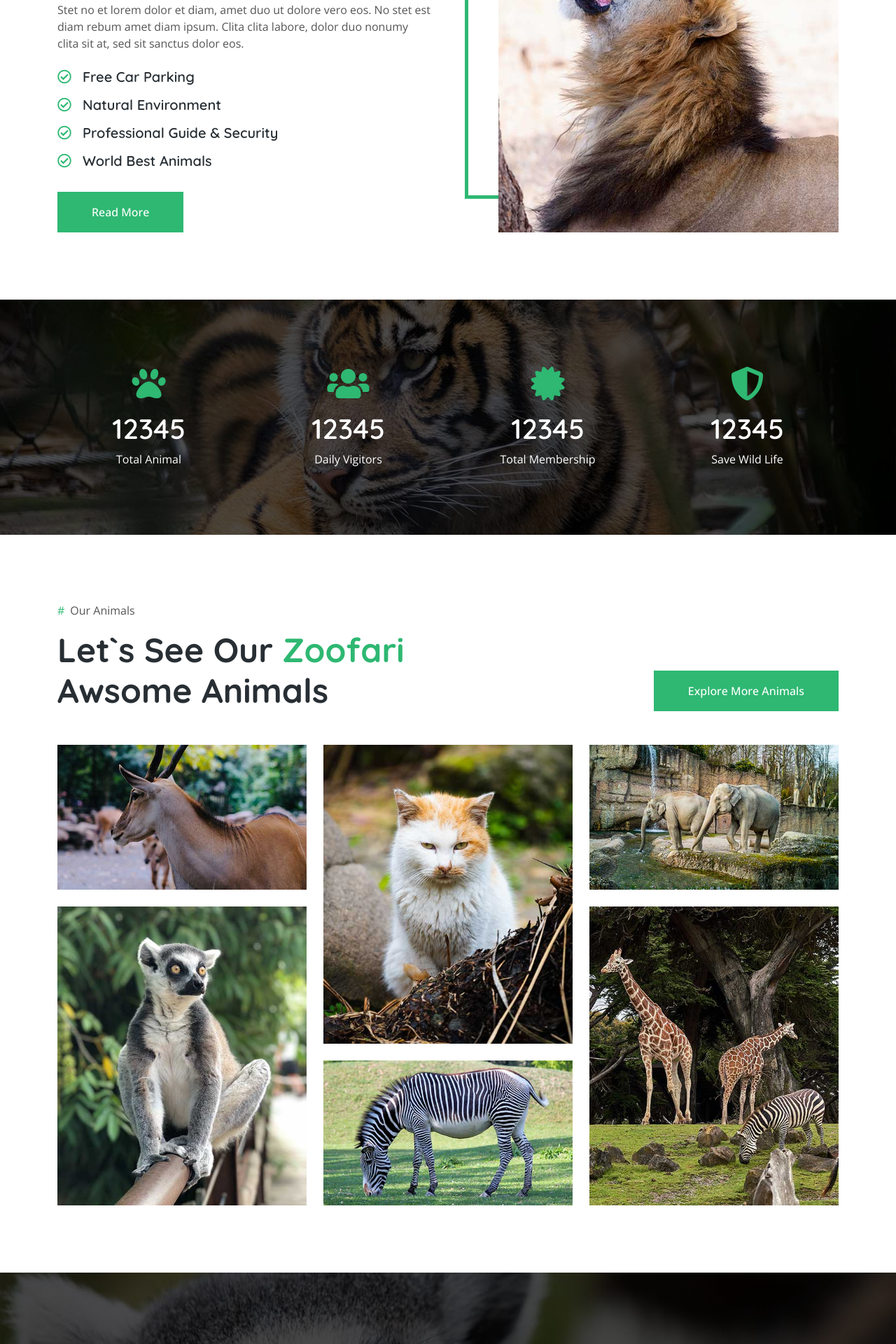
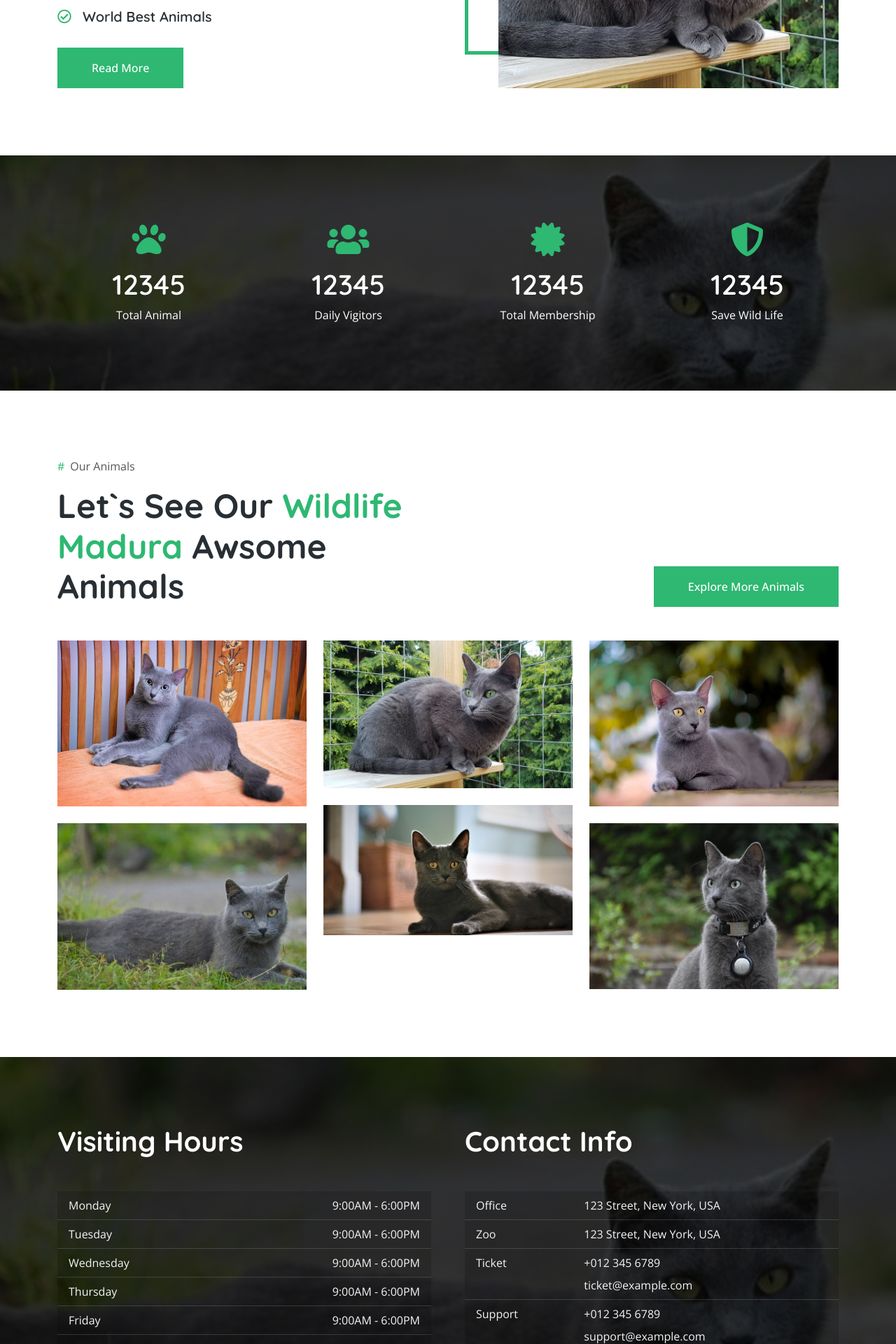
Before and after one commit to yahyarzq/wildlife-madura, a PHP site: page / in a window 1280 px wide. Shown: the part 1040-2960 px from the top of the page at 70% size. Run offline with PHP 8.4, Linux system fonts and the light colour scheme; some libraries are stand-ins or nearby versions.

Commit message:
Major Changes

```diff
--- a/css/style.css
+++ b/css/style.css
@@ -143,7 +143,7 @@
 
 /*** Header ***/
 .header-bg {
-    background: linear-gradient(rgba(0, 0, 0, .7), rgba(0, 0, 0, .7)), url(../img/bg-1.jpg) center center no-repeat;
+    background: linear-gradient(rgba(0, 0, 0, .7), rgba(0, 0, 0, .7)), url(../img/cat-busok-5.jpeg) center center no-repeat;
     background-size: cover;
 }
 
@@ -342,12 +342,12 @@
 
 /*** Facts & Visiting Hours ***/
 .facts {
-    background: linear-gradient(rgba(0, 0, 0, .7), rgba(0, 0, 0, .7)), url(../img/bg-1.jpg) center center no-repeat;
+    background: linear-gradient(rgba(0, 0, 0, .7), rgba(0, 0, 0, .7)), url(../img/cat-busok-5.jpeg) center center no-repeat;
     background-size: cover;
 }
 
 .visiting-hours {
-    background: linear-gradient(rgba(0, 0, 0, .7), rgba(0, 0, 0, .7)), url(../img/bg-2.jpg) center center no-repeat;
+    background: linear-gradient(rgba(0, 0, 0, .7), rgba(0, 0, 0, .7)), url(../img/cat-busok-5.jpeg) center center no-repeat;
     background-size: cover;
 }
 
@@ -519,7 +519,7 @@
 
 /*** Footer ***/
 .footer {
-    background: linear-gradient(rgba(0, 0, 0, .7), rgba(0, 0, 0, .7)), url(../img/bg-2.jpg) center center no-repeat;
+    background: linear-gradient(rgba(0, 0, 0, .7), rgba(0, 0, 0, .7)), url(../img/cat-busok-5.jpeg) center center no-repeat;
     background-size: cover;
 }
 
--- a/index.html
+++ b/index.html
@@ -113,7 +113,7 @@
                     <div class="d-flex align-items-center pt-4 animated slideInDown">
                         <a href="" class="btn btn-primary py-sm-3 px-3 px-sm-5 me-5">Read More</a>
                         <button type="button" class="btn-play" data-bs-toggle="modal"
-                            data-src="https://www.youtube.com/embed/DWRcNpR6Kdc" data-bs-target="#videoModal">
+                            data-src="https://www.youtube.com/embed/13jeVsOwyx4" data-bs-target="#videoModal">
                             <span></span>
                         </button>
                         <h6 class="text-white m-0 ms-4 d-none d-sm-block">Watch Video</h6>
@@ -123,13 +123,13 @@
             <div class="col-lg-6 wow fadeIn" data-wow-delay="0.5s">
                 <div class="owl-carousel header-carousel">
                     <div class="owl-carousel-item">
-                        <img class="img-fluid" src="img/carousel-1.jpg" alt="">
+                        <img class="img-fluid" src="img/cat-busok-1.jpeg" alt="">
                     </div>
                     <div class="owl-carousel-item">
-                        <img class="img-fluid" src="img/carousel-2.jpg" alt="">
+                        <img class="img-fluid" src="img/cat-busok-2.jpeg" alt="">
                     </div>
                     <div class="owl-carousel-item">
-                        <img class="img-fluid" src="img/carousel-3.jpg" alt="">
+                        <img class="img-fluid" src="img/cat-busok-3.jpg" alt="">
                     </div>
                 </div>
             </div>
@@ -175,7 +175,7 @@
                 </div>
                 <div class="col-lg-6 wow fadeInUp" data-wow-delay="0.5s">
                     <div class="img-border">
-                        <img class="img-fluid" src="img/about.jpg" alt="">
+                        <img class="img-fluid" src="img/cat-busok-6.jpeg" alt="">
                     </div>
                 </div>
             </div>
@@ -222,7 +222,7 @@
             <div class="row g-5 mb-5 align-items-end wow fadeInUp" data-wow-delay="0.1s">
                 <div class="col-lg-6">
                     <p><span class="text-primary me-2">#</span>Our Animals</p>
-                    <h1 class="display-5 mb-0">Let`s See Our <span class="text-primary">Zoofari</span> Awsome Animals</h1>
+                    <h1 class="display-5 mb-0">Let`s See Our <span class="text-primary">Wildlife Madura</span> Awsome Animals</h1>
                 </div>
                 <div class="col-lg-6 text-lg-end">
                     <a class="btn btn-primary py-3 px-5" href="">Explore More Animals</a>
@@ -232,9 +232,9 @@
                 <div class="col-lg-4 col-md-6 wow fadeInUp" data-wow-delay="0.1s">
                     <div class="row g-4">
                         <div class="col-12">
-                            <a class="animal-item" href="img/animal-md-1.jpg" data-lightbox="animal">
+                            <a class="animal-item" href="img/cat-busok-4.jpeg" data-lightbox="animal">
                                 <div class="position-relative">
-                                    <img class="img-fluid" src="img/animal-md-1.jpg" alt="">
+                                    <img class="img-fluid" src="img/cat-busok-4.jpeg" alt="">
                                     <div class="animal-text p-4">
                                         <p class="text-white small text-uppercase mb-0">Animal</p>
                                         <h5 class="text-white mb-0">Elephant</h5>
@@ -243,9 +243,9 @@
                             </a>
                         </div>
                         <div class="col-12">
-                            <a class="animal-item" href="img/animal-lg-1.jpg" data-lightbox="animal">
+                            <a class="animal-item" href="img/cat-busok-5.jpeg" data-lightbox="animal">
                                 <div class="position-relative">
-                                    <img class="img-fluid" src="img/animal-lg-1.jpg" alt="">
+                                    <img class="img-fluid" src="img/cat-busok-5.jpeg" alt="">
                                     <div class="animal-text p-4">
                                         <p class="text-white small text-uppercase mb-0">Animal</p>
                                         <h5 class="text-white mb-0">Elephant</h5>
@@ -258,9 +258,9 @@
                 <div class="col-lg-4 col-md-6 wow fadeInUp" data-wow-delay="0.3s">
                     <div class="row g-4">
                         <div class="col-12">
-                            <a class="animal-item" href="img/animal-lg-2.jpg" data-lightbox="animal">
+                            <a class="animal-item" href="img/cat-busok-6.jpeg" data-lightbox="animal">
                                 <div class="position-relative">
-                                    <img class="img-fluid" src="img/animal-lg-2.jpg" alt="">
+                                    <img class="img-fluid" src="img/cat-busok-6.jpeg" alt="">
                                     <div class="animal-text p-4">
                                         <p class="text-white small text-uppercase mb-0">Animal</p>
                                         <h5 class="text-white mb-0">Elephant</h5>
@@ -269,9 +269,9 @@
                             </a>
                         </div>
                         <div class="col-12">
-                            <a class="animal-item" href="img/animal-md-2.jpg" data-lightbox="animal">
+                            <a class="animal-item" href="img/cat-busok-1.jpeg" data-lightbox="animal">
                                 <div class="position-relative">
-                                    <img class="img-fluid" src="img/animal-md-2.jpg" alt="">
+                                    <img class="img-fluid" src="img/cat-busok-1.jpeg" alt="">
                                     <div class="animal-text p-4">
                                         <p class="text-white small text-uppercase mb-0">Animal</p>
                                         <h5 class="text-white mb-0">Elephant</h5>
@@ -284,9 +284,9 @@
                 <div class="col-lg-4 col-md-6 wow fadeInUp" data-wow-delay="0.5s">
                     <div class="row g-4">
                         <div class="col-12">
-                            <a class="animal-item" href="img/animal-md-3.jpg" data-lightbox="animal">
+                            <a class="animal-item" href="img/cat-busok-2.jpeg" data-lightbox="animal">
                                 <div class="position-relative">
-                                    <img class="img-fluid" src="img/animal-md-3.jpg" alt="">
+                                    <img class="img-fluid" src="img/cat-busok-2.jpeg" alt="">
                                     <div class="animal-text p-4">
                                         <p class="text-white small text-uppercase mb-0">Animal</p>
                                         <h5 class="text-white mb-0">Elephant</h5>
@@ -295,9 +295,9 @@
                             </a>
                         </div>
                         <div class="col-12">
-                            <a class="animal-item" href="img/animal-lg-3.jpg" data-lightbox="animal">
+                            <a class="animal-item" href="img/cat-busok-3.jpg" data-lightbox="animal">
                                 <div class="position-relative">
-                                    <img class="img-fluid" src="img/animal-lg-3.jpg" alt="">
+                                    <img class="img-fluid" src="img/cat-busok-3.jpg" alt="">
                                     <div class="animal-text p-4">
                                         <p class="text-white small text-uppercase mb-0">Animal</p>
                                         <h5 class="text-white mb-0">Elephant</h5>
```
Also changed, not shown: about.html (+4 -36 lines), img/cat-busok-1.jpeg (added), img/cat-busok-2.jpeg (added), img/cat-busok-3.jpg (added), img/cat-busok-4.jpeg (added), img/cat-busok-5.jpeg (added), img/cat-busok-6.jpeg (added), img/cat-busok-7.jpeg (added).
